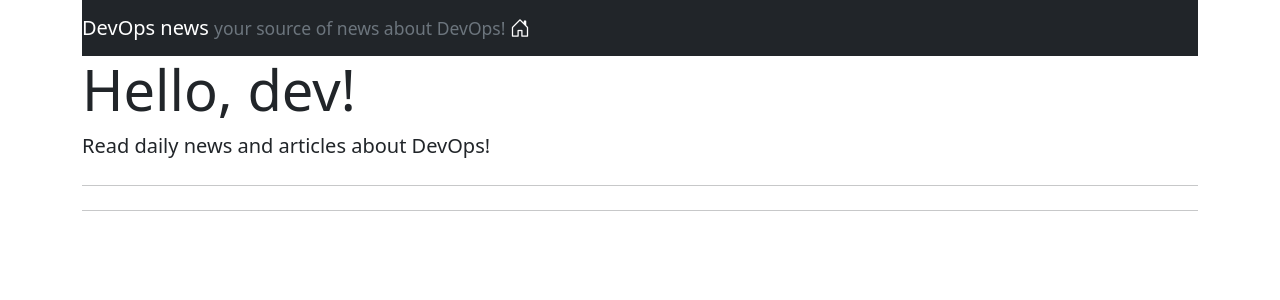
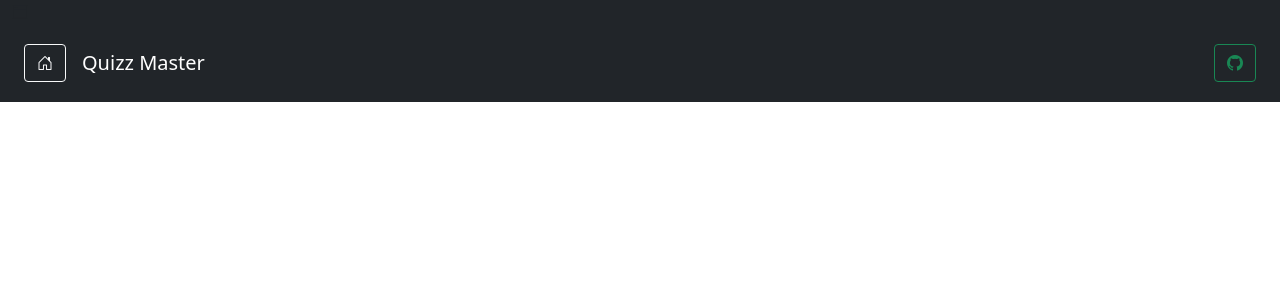
Before and after one commit to MeepMr/quizz-master, an Angular app: page / in a window 1280 px wide. Shown: the top 300 px of the page. Built offline with nearby package versions, Linux system fonts and the light colour scheme.

Commit message:
style(navbar): styled the nav-bar

```diff
--- a/src/app/app.component.html
+++ b/src/app/app.component.html
@@ -1,27 +1,14 @@
-<div class="container">
+<div class="container-fluid bi-window-fullscreen bg-dark">
 
-  <nav class="navbar navbar-expand-lg navbar-dark bg-dark">
-    <a class="navbar-brand" href="#">DevOps news
-      <small class="text-muted">
-        your source of news about DevOps!
-      </small>
+  <nav class="navbar navbar-expand-lg navbar-dark navbar-dark container-fluid">
+    <a class="btn-toolbar btn btn-outline-light btn-dark" href="/">
       <i class="bi-house-door"></i>
     </a>
-
-    <button class="navbar-toggler" type="button" data-toggle="collapse" data-target="#navbarNavAltMarkup"
-            aria-controls="navbarNavAltMarkup" aria-expanded="false" aria-label="Toggle navigation">
-      <span class="navbar-toggler-icon"></span>
-    </button>
-
+    <div class="card-body navbar-brand">Quizz Master</div>
+    <a class="btn-toolbar btn btn-outline-success btn-dark">
+      <i class="bi-github"></i>
+    </a>
   </nav>
-  <div class="jumbotron">
-    <h1 class="display-4">Hello, dev!</h1>
-    <p class="lead">
-      Read daily news and articles about DevOps!
-    </p>
-    <hr class="my-4">
-    <hr class="my-4">
-  </div>
 
   <router-outlet></router-outlet>
 
```
